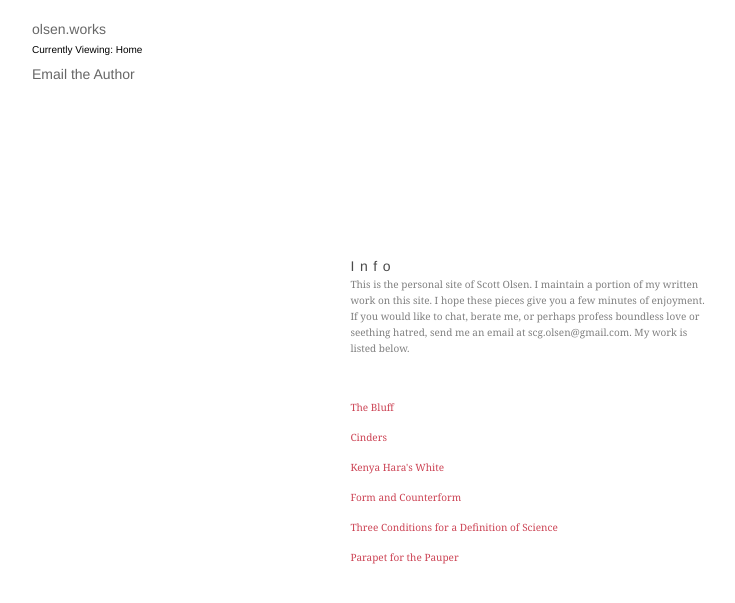
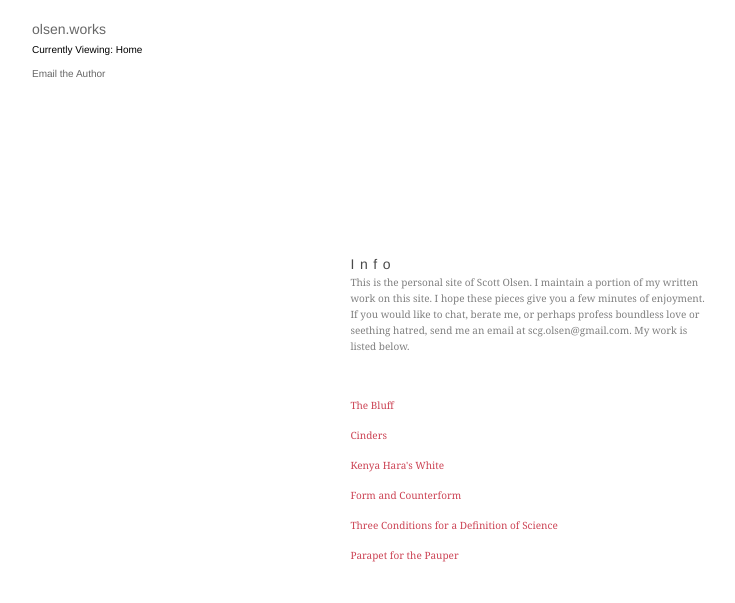
Before and after one commit to fakeolsen/scolsen.github.io, a Jekyll site: the page built from index.html, in a window 1280 px wide. Shown: the top 603 px of the page, without its empty margins (8-743 px from the left). Built offline with Jekyll 4.4.1, drawn with Linux system fonts in a browser that asks for light colours; some web fonts are replaced.

Commit message:
email link styles updated

```diff
--- a/_sass/_typography.scss
+++ b/_sass/_typography.scss
@@ -64,6 +64,12 @@ h4 {
   font-size: $small-font-size;
 }
 
+.email-link {
+  font-weight: 500;
+  font-family: $font-link;
+  font-size: $small-font-size;
+}
+
 .info-content {
   font-size: $small-font-size;
   line-height: $small-line-height;
```
